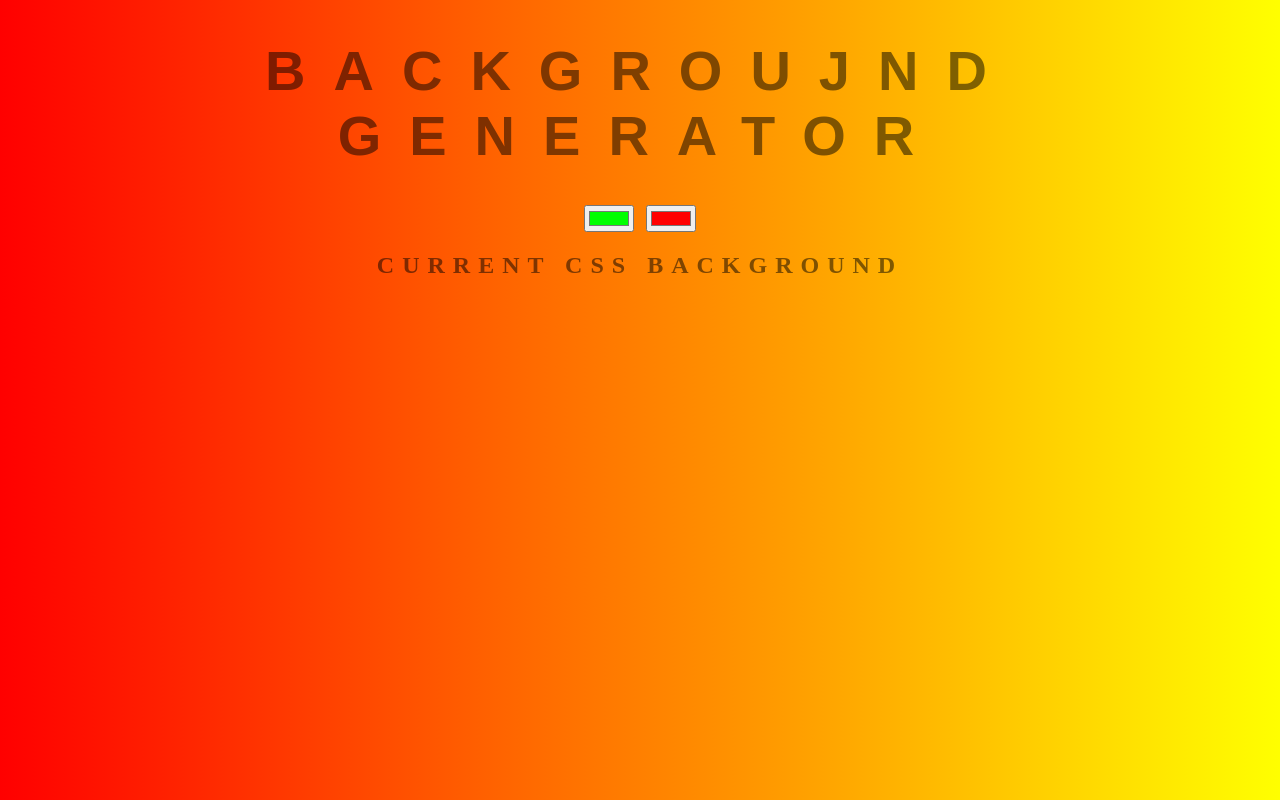
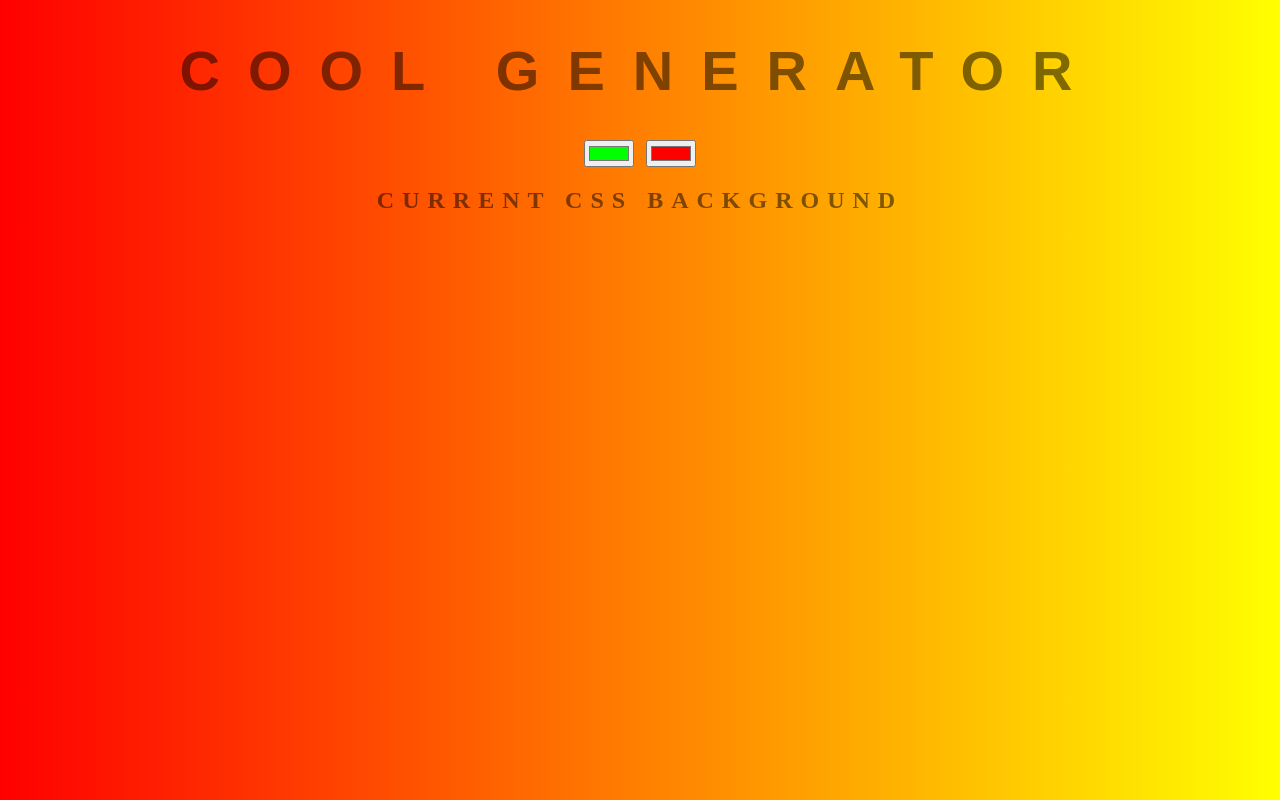
Before and after one commit to nyrkn10/background-generator, a plain HTML site: page index.html in a window 1280 px wide. Drawn offline with Linux system fonts and the light colour scheme.

Commit message:
Changing Title

```diff
--- a/index.html
+++ b/index.html
@@ -7,7 +7,7 @@
 	<link rel="stylesheet" type="text/css" href="style.css ">
 </head>
 <body id="gradient">
-	<h1>Backgroujnd Generator</h1>
+	<h1>Cool Generator</h1>
 	 <input class="color1" type="color" name="color1" value="#00ff00">
 	 <input class="color2" type="color" name="color2" value="#ff0000">
 	<h2>current CSS Background</h2>
```
